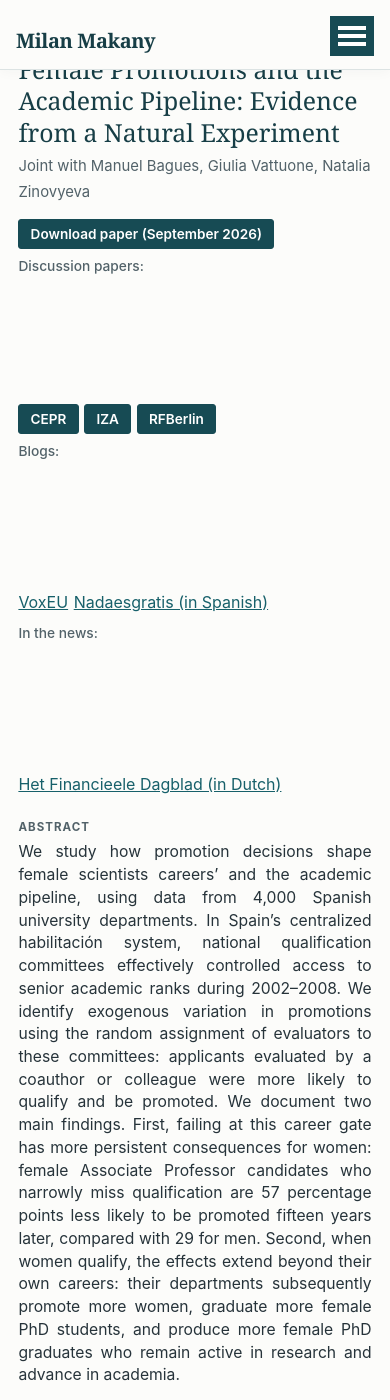
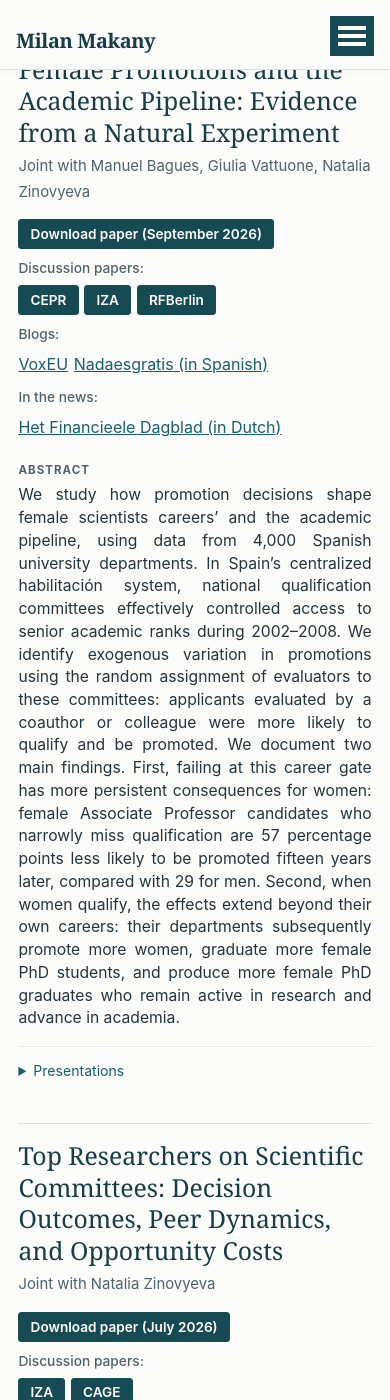
Before and after one commit to makany-milan/makany-milan.github.io, a Jekyll site: the page built from _pages/research.html, in a window 390 px wide and 1400 px high, scrolled down 201 px. Built offline with Jekyll 4.4.1, drawn with Linux system fonts in a browser that asks for light colours.

Commit message:
styling change - phone layout

```diff
--- a/assets/css/main.scss
+++ b/assets/css/main.scss
@@ -97,22 +97,32 @@
 
 /* Mobile layout */
 
-@media (max-width: 600px) {
-  .archive__item-link-row {
-    display: flex;
-    flex-direction: column;
-    align-items: flex-start;
-    gap: 0.3rem;
+
+@media screen and (max-width: 600px) {
+
+  .archive__item-links .archive__item-link-row {
+    display: block !important;
+    height: auto !important;
+    margin: 0.5rem 0 !important;
   }
 
-  .archive__item-link-label {
-    flex: none;
-    width: auto;
+  .archive__item-links .archive__item-link-label {
+    display: block !important;
+    flex: none !important;
+    width: auto !important;
+    height: auto !important;
+    min-height: 0 !important;
+    margin: 0 0 0.3rem 0 !important;
   }
 
-  .archive__item-link-buttons {
-    display: flex;
-    flex-wrap: wrap;
-    gap: 0.35rem;
+  .archive__item-links .archive__item-link-buttons {
+    display: flex !important;
+    flex-wrap: wrap !important;
+    gap: 0.35rem !important;
+    width: auto !important;
+    height: auto !important;
+    min-height: 0 !important;
+    margin: 0 !important;
   }
+
 }
```
